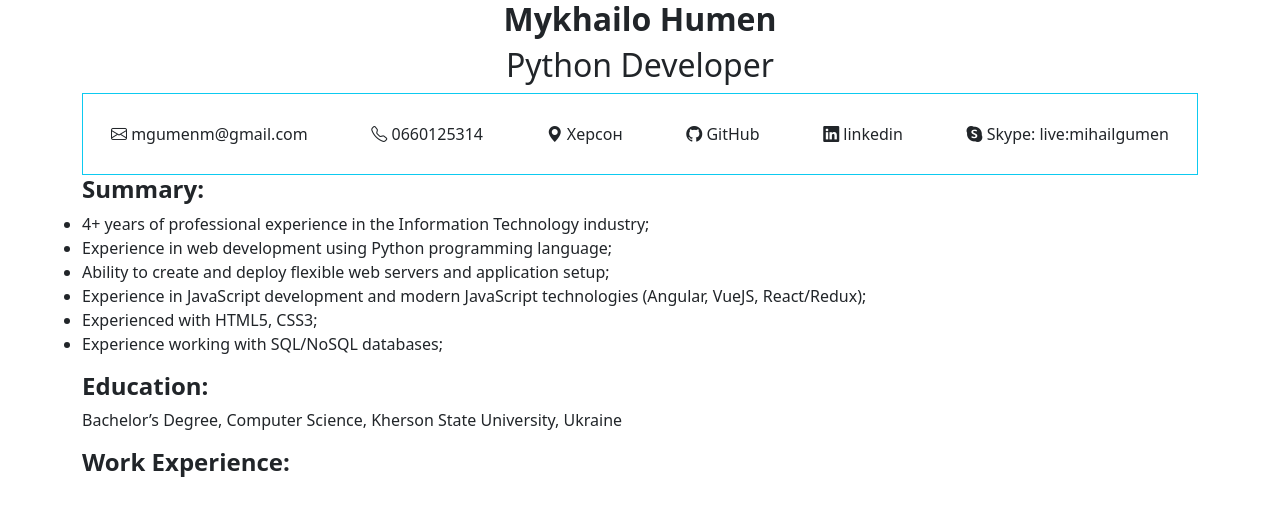
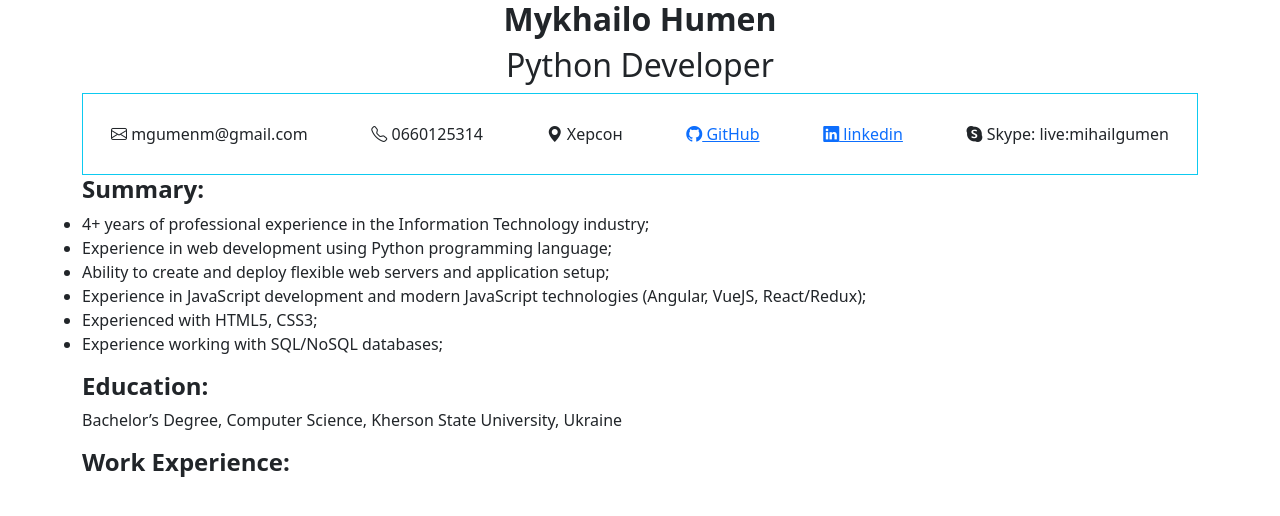
Before and after one commit to mikhail1706/mikhail1706.github.io, a plain HTML site: page index.html in a window 1280 px wide. Drawn offline with nearby package versions, Linux system fonts and the light colour scheme.

Commit message:
add link to github

```diff
--- a/index.html
+++ b/index.html
@@ -16,8 +16,17 @@
             <div class="p-1"><i class="bi bi-envelope"></i> mgumenm@gmail.com</div>
             <div class="p-1"><i class="bi bi-telephone"></i> 0660125314</div>
             <div class="p-1"><i class="bi bi-geo-alt-fill"></i> Херсон</div>
-            <div class="p-1"><i class="bi bi-github"></i> GitHub</div>
-            <div class="p-1"><i class="bi bi-linkedin"></i> linkedin</div>
+            <div class="p-1">
+                <a href="https://github.com/mikhail1706">
+                    <i class="bi bi-github"></i>
+                    GitHub
+                </a>
+            </div>
+            <div class="p-1">
+                <a href="">
+                    <i class="bi bi-linkedin"></i> linkedin
+                </a>
+            </div>
             <div class="p-1"><i class="bi bi-skype"></i> Skype: live:mihailgumen</div>
         </div>
         <div class="row">
```
